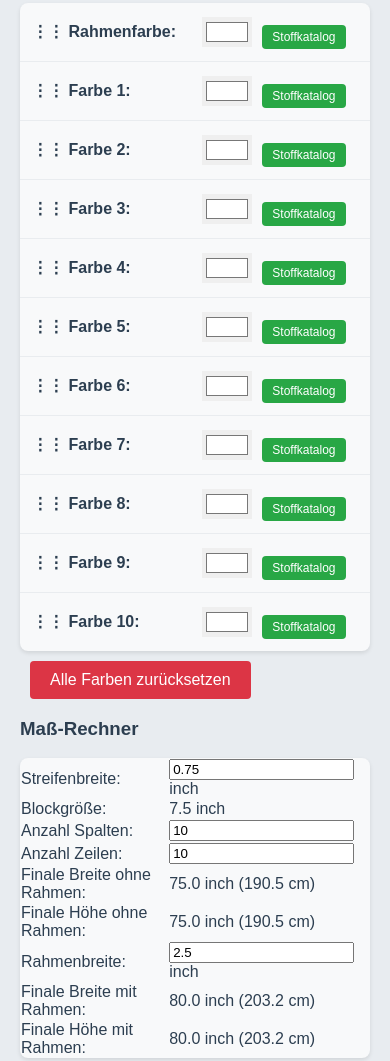
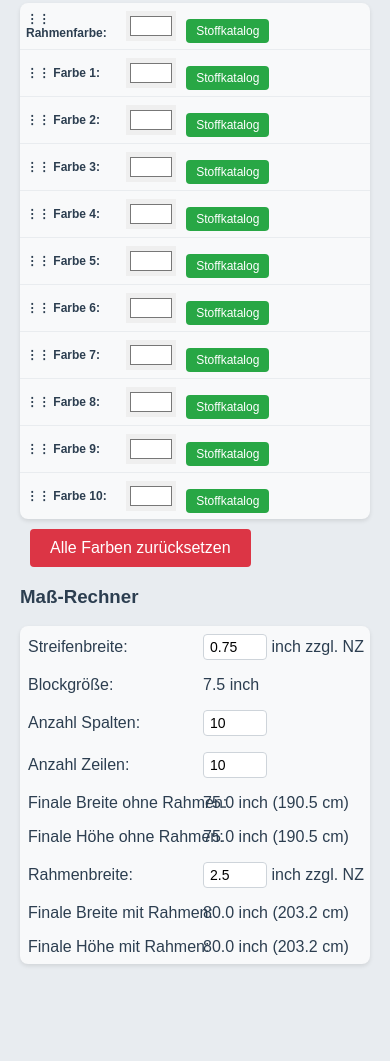
Before and after one commit to Hrzwahusa/HueAreAmazing, a plain HTML site: page index.html in a window 390 px wide. Shown: the part 533-1594 px from the top of the page. After the commit the page ends 1517 px from the top, so only its background shows below. Drawn offline with Linux system fonts and the light colour scheme.

Commit message:
Add files via upload

```diff
--- a/index.html
+++ b/index.html
@@ -15,7 +15,7 @@
       color: #2c3e50;
     }
 
-    .container {
+	.container {
       display: flex;
       flex-direction: column;
       gap: 20px;
@@ -79,12 +79,53 @@
       border-radius: 8px;
       box-shadow: 0 2px 4px rgba(0,0,0,0.1);
       overflow: hidden;
+      table-layout: fixed;
     }
 
     th {
       padding: 12px;
       text-align: left;
       border-bottom: 1px solid #e9ecef;
+      word-wrap: break-word;
+      overflow: hidden;
+    }
+
+    th:first-child {
+      width: 18%;
+      min-width: 65px;
+      padding: 8px;
+      font-size: 13px;
+    }
+
+    th:nth-child(2) {
+      width: 57%;
+      padding: 8px;
+    }
+
+    th:nth-child(3) {
+      width: 25%;
+      min-width: 70px;
+      padding: 8px;
+    }
+
+    /* Spezifische Anpassung für mobile Geräte */
+    @media (max-width: 480px) {
+      th:first-child {
+        width: 20%;
+        min-width: 70px;
+        font-size: 12px;
+        padding: 6px;
+      }
+
+      th:nth-child(2) {
+        width: 55%;
+        padding: 6px;
+      }
+
+      th:nth-child(3) {
+        width: 25%;
+        padding: 6px;
+      }
     }
 
     tr:last-child th {
@@ -111,6 +152,25 @@
       height: 30px;
       border: none;
       cursor: pointer;
+    }
+
+    input[type="number"] {
+      width: 70px;
+      max-width: 70px;
+      padding: 4px 6px;
+      border: 1px solid #ced4da;
+      border-radius: 4px;
+      font-size: 14px;
+    }
+
+    .calc-table input[type="number"] {
+      width: 50px;
+      max-width: 50px;
+    }
+
+    .calc-table td {
+      padding: 8px;
+      white-space: nowrap;
     }
 
     .gallery-button {
@@ -345,7 +405,7 @@
           <tr>
             <td><label for="stripWidth">Streifenbreite:</label></td>
             <td>
-              <input type="number" id="stripWidth" step="0.125" min="0" value="0.75"> inch
+              <input type="number" id="stripWidth" step="0.125" min="0" value="0.75"> inch zzgl. NZ
             </td>
           </tr>
           <tr>
@@ -375,7 +435,7 @@
           <tr>
             <td><label for="frameWidth">Rahmenbreite:</label></td>
             <td>
-              <input type="number" id="frameWidth" step="0.125" min="0" value="2.5"> inch
+              <input type="number" id="frameWidth" step="0.125" min="0" value="2.5"> inch zzgl. NZ
             </td>
           </tr>
           <tr>
@@ -389,6 +449,7 @@
         </table>
       </div>
     </div>
+  </div>
 
   <!-- Modal für Farbgalerie -->
   <div id="colorModal" class="modal">
```
